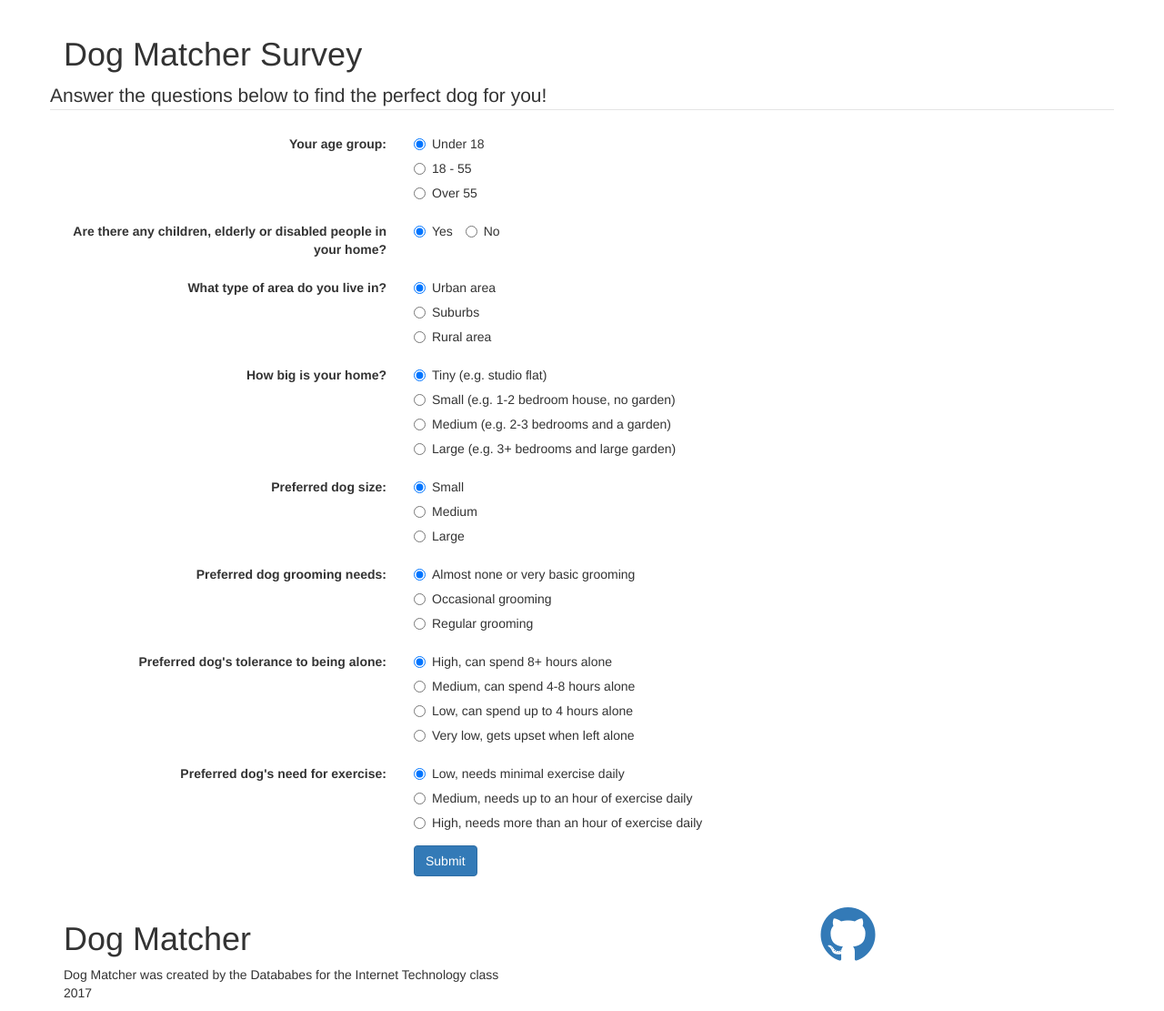
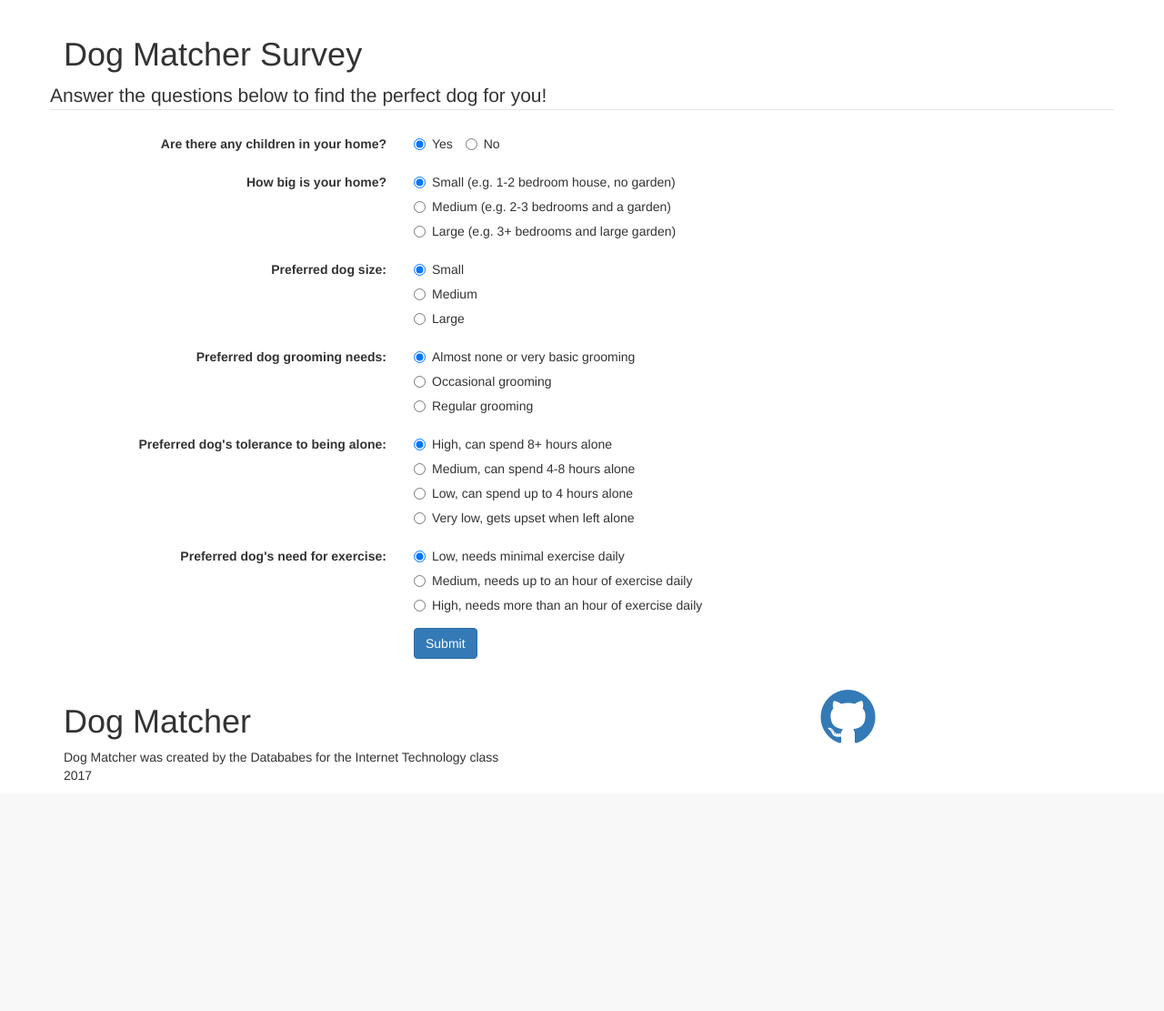
Before and after one commit to ieva999/dogMatcherApp, a Django app: template dogMatcher/templates/survey.html in a window 1280 px wide. Shown: the part 51-1162 px from the top of the page at 91% size. After the commit the page ends 909 px from the top, so only its background shows below. Run offline with Django 3.2, Linux system fonts and the light colour scheme; the template is opened without the code that fills it, so the values that code supplies are empty; some libraries are stand-ins or nearby versions.

Commit message:
Updated Survey to match collected data

```diff
--- a/dogMatcher/templates/survey.html
+++ b/dogMatcher/templates/survey.html
@@ -57,27 +57,9 @@
 					<fieldset>
 						<!-- Form Name -->
 						<legend>Answer the questions below to find the perfect dog for you!</legend>
-						<!-- Multiple Radios -->
-						<div class="form-group">
-							<label class="col-md-4 control-label" for="age">Your age group:</label>
-							<div class="col-md-4">
-								<div class="radio">
-									<label for="age-0">
-										<input type="radio" name="age" id="age-0" value="1" checked="checked">Under 18</label>
-								</div>
-								<div class="radio">
-									<label for="age-1">
-										<input type="radio" name="age" id="age-1" value="2">18 - 55</label>
-								</div>
-								<div class="radio">
-									<label for="age-2">
-										<input type="radio" name="age" id="age-2" value="3">Over 55</label>
-								</div>
-							</div>
-						</div>
 						<!-- Multiple Radios (inline) -->
 						<div class="form-group">
-							<label class="col-md-4 control-label" for="family">Are there any children, elderly or disabled people in your home?</label>
+							<label class="col-md-4 control-label" for="family">Are there any children in your home?</label>
 							<div class="col-md-4">
 								<label class="radio-inline" for="family-0">
 									<input type="radio" name="family" id="family-0" value="1" checked="checked">Yes</label>
@@ -87,41 +69,19 @@
 						</div>
 						<!-- Multiple Radios -->
 						<div class="form-group">
-							<label class="col-md-4 control-label" for="settlement">What type of area do you live in?</label>
-							<div class="col-md-4">
-								<div class="radio">
-									<label for="settlement-0">
-										<input type="radio" name="settlement" id="settlement-0" value="1" checked="checked">Urban area</label>
-								</div>
-								<div class="radio">
-									<label for="settlement-1">
-										<input type="radio" name="settlement" id="settlement-1" value="2">Suburbs</label>
-								</div>
-								<div class="radio">
-									<label for="settlement-2">
-										<input type="radio" name="settlement" id="settlement-2" value="3">Rural area</label>
-								</div>
-							</div>
-						</div>
-						<!-- Multiple Radios -->
-						<div class="form-group">
 							<label class="col-md-4 control-label" for="homesize">How big is your home?</label>
 							<div class="col-md-4">
 								<div class="radio">
 									<label for="homesize-0">
-										<input type="radio" name="homesize" id="homesize-0" value="1" checked="checked">Tiny (e.g. studio flat)</label>
+										<input type="radio" name="homesize" id="homesize-0" value="1" checked="checked">Small (e.g. 1-2 bedroom house, no garden)</label>
 								</div>
 								<div class="radio">
 									<label for="homesize-1">
-										<input type="radio" name="homesize" id="homesize-1" value="2">Small (e.g. 1-2 bedroom house, no garden)</label>
+										<input type="radio" name="homesize" id="homesize-1" value="2">Medium (e.g. 2-3 bedrooms and a garden)</label>
 								</div>
 								<div class="radio">
 									<label for="homesize-2">
-										<input type="radio" name="homesize" id="homesize-2" value="3">Medium (e.g. 2-3 bedrooms and a garden)</label>
-								</div>
-								<div class="radio">
-									<label for="homesize-3">
-										<input type="radio" name="homesize" id="homesize-3" value="4">Large (e.g. 3+ bedrooms and large garden)</label>
+										<input type="radio" name="homesize" id="homesize-2" value="3">Large (e.g. 3+ bedrooms and large garden)</label>
 								</div>
 							</div>
 						</div>
```
